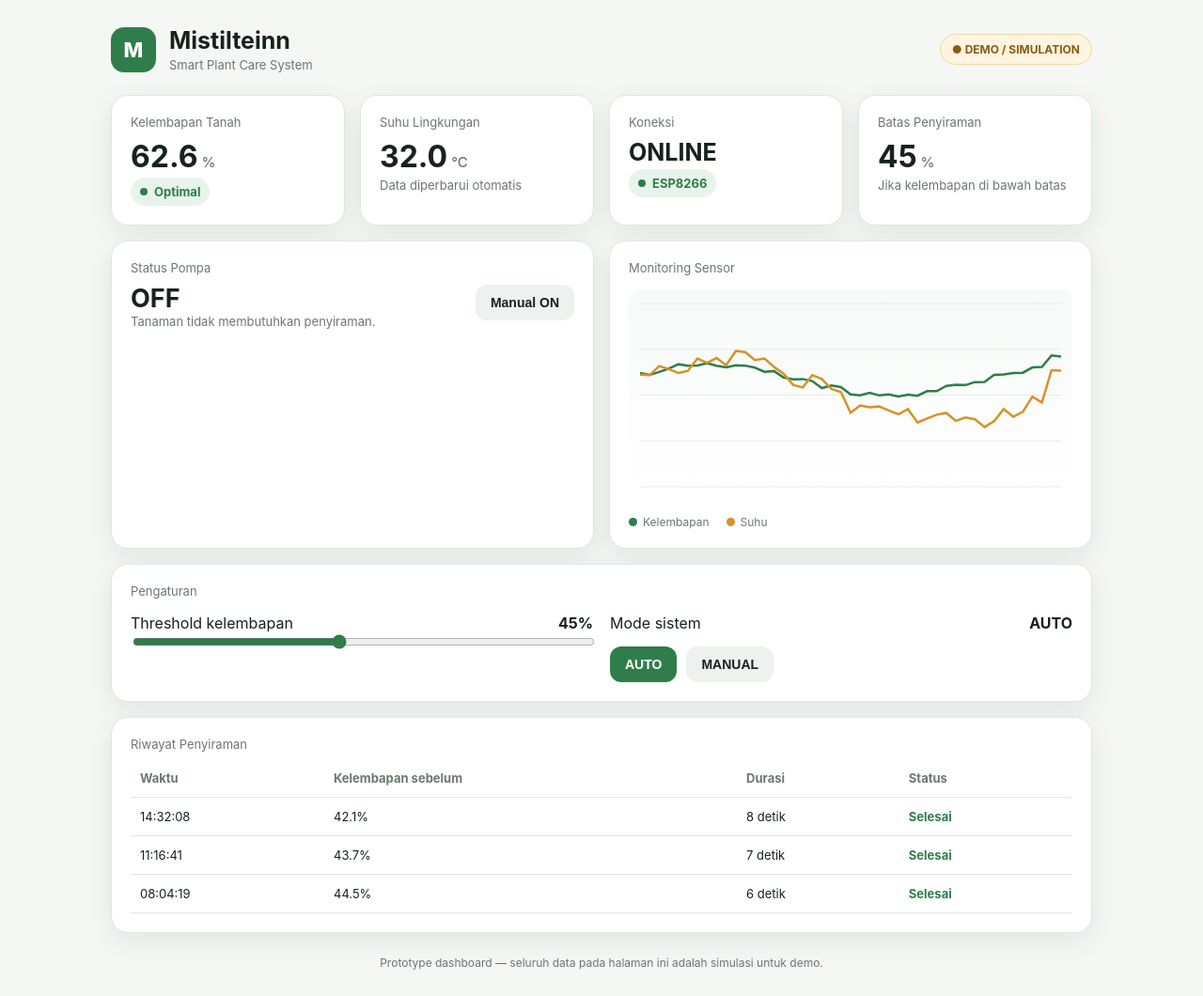
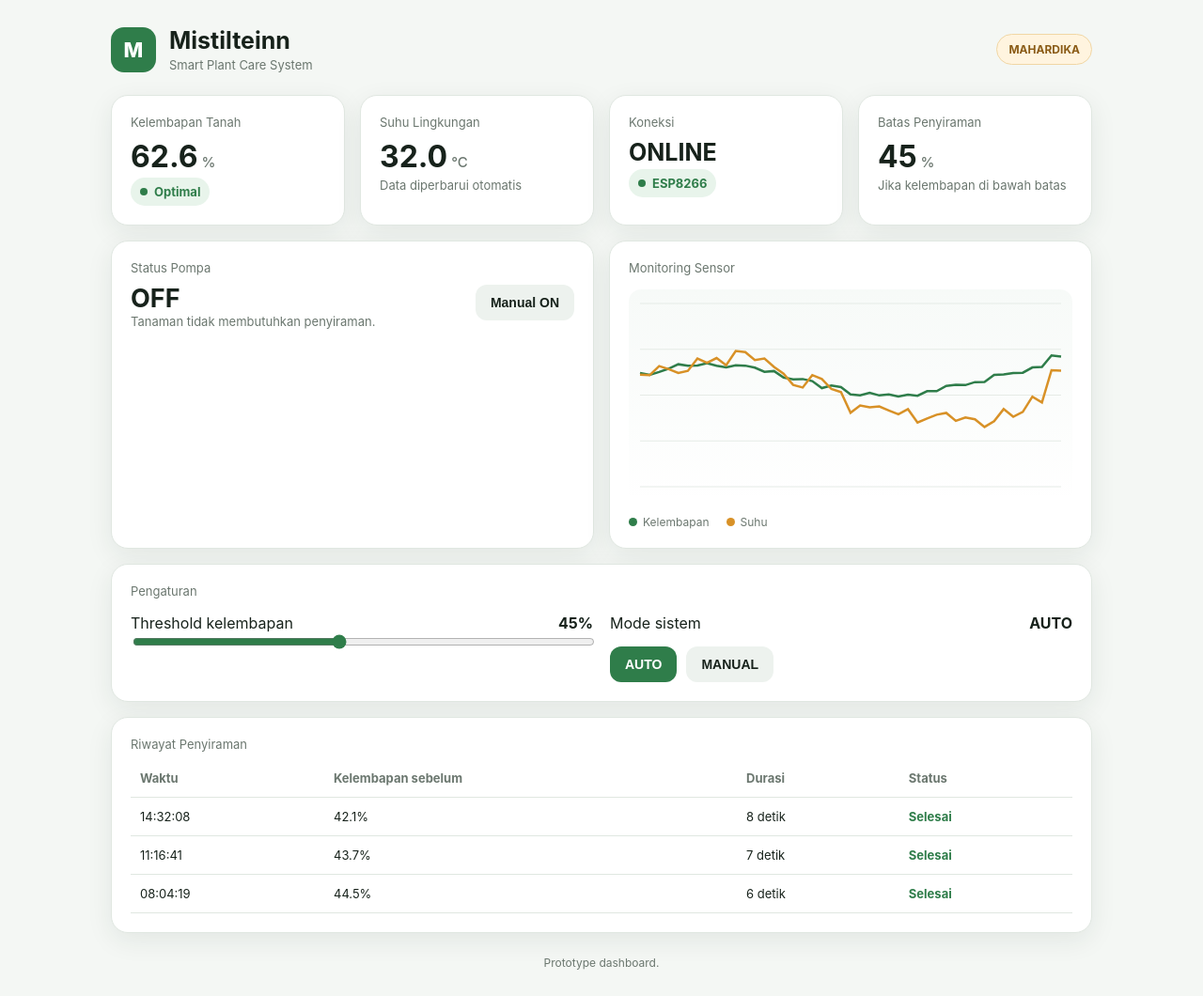
Before and after one commit to renoilang1708-crypto/mistilteinn, a plain HTML site: page index.html in a window 1280 px wide. Shown: the whole page at 94% size. Drawn offline with Linux system fonts and the light colour scheme.

Commit message:
Update perbaiki kata kata demo wkwk.html

```diff
--- a/index.html
+++ b/index.html
@@ -110,7 +110,7 @@
         <div class="subtitle">Smart Plant Care System</div>
       </div>
     </div>
-    <div class="demo">● DEMO / SIMULATION</div>
+    <div class="demo">MAHARDIKA</div>
   </header>
 
   <section class="grid">
@@ -204,7 +204,7 @@
     </div>
   </section>
 
-  <footer>Prototype dashboard — seluruh data pada halaman ini adalah simulasi untuk demo.</footer>
+  <footer>Prototype dashboard.</footer>
 </div>
 
 <script>
```
